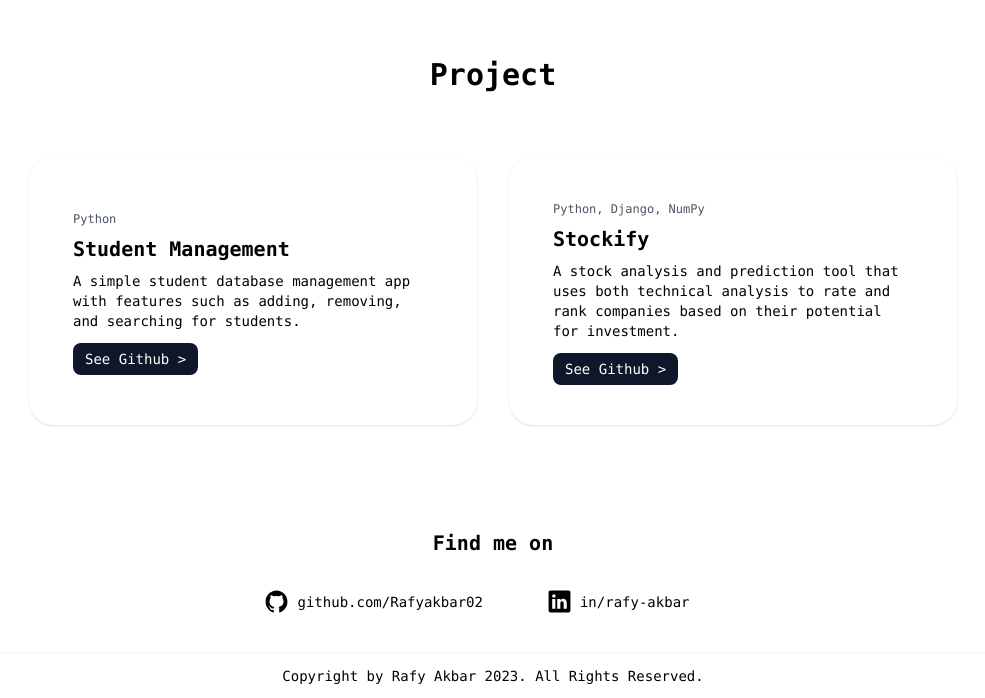
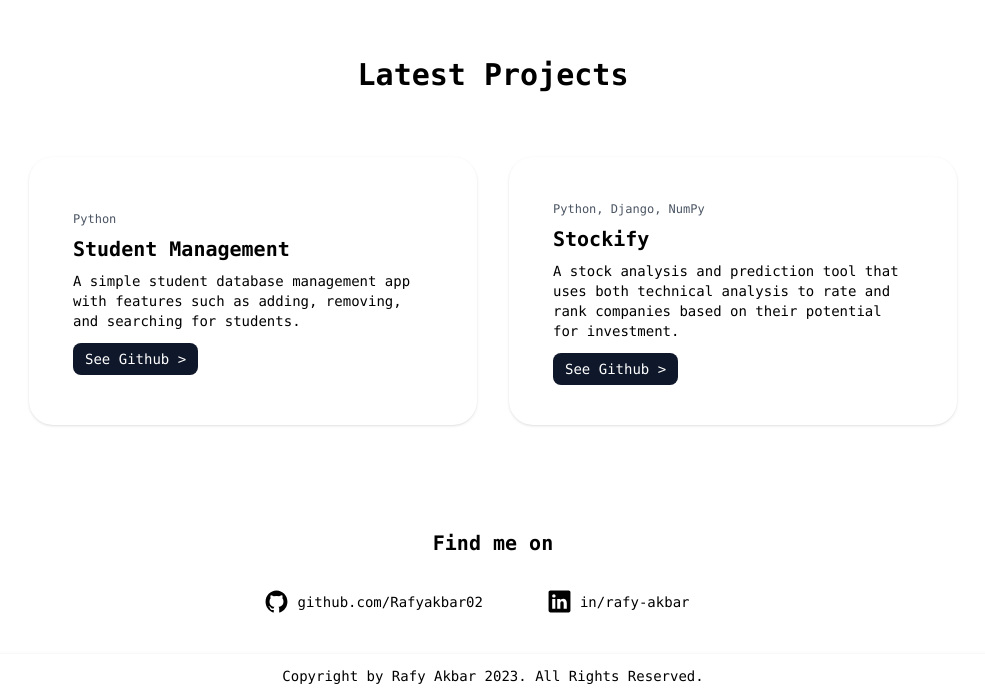
Before and after one commit to Rafyakbar02/portfolio-web, a React (Vite) app: page / in a window 1280 px wide. Shown: the part 1863-2561 px from the top of the page, without its empty margins (147-1132 px from the left). Built offline with nearby package versions, Linux system fonts and the light colour scheme.

Commit message:
changed "Project" to "Latest Projects"

```diff
--- a/src/components/ProjectList.jsx
+++ b/src/components/ProjectList.jsx
@@ -5,7 +5,9 @@
 const ProjectList = () => {
   return (
     <div className="p-10 md:py-16 md:px-36 scroll-mt-12" id="project">
-      <h2 className="text-3xl font-semibold text-center mb-16">Project</h2>
+      <h2 className="text-3xl font-semibold text-center mb-16">
+        Latest Projects
+      </h2>
       <div className="flex flex-wrap gap-8 justify-center">
         {projects.map((project, index) => (
           <ProjectCard
```
